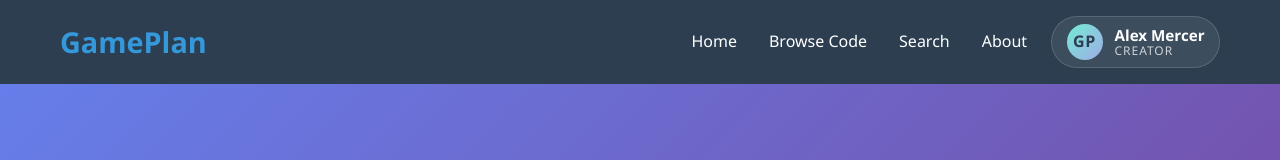
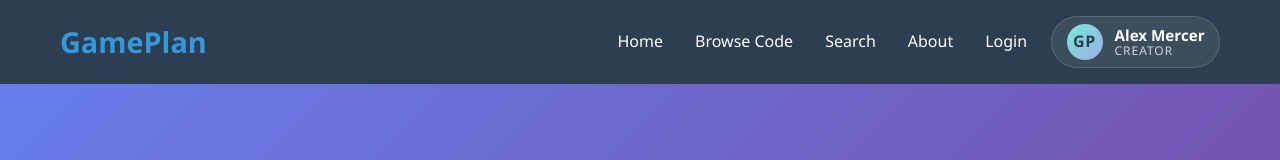
Before and after one commit to WSU-4110/GamePlan, a plain HTML site: page index.html in a window 1280 px wide. Shown: the top 160 px of the page. Drawn offline with nearby package versions, Linux system fonts and the light colour scheme; files whose address does not match are found by name.

Commit message:
Update index.html
Added login page to nav bar

```diff
--- a/index.html
+++ b/index.html
@@ -29,6 +29,9 @@
                         </li>
                         <li class="nav-item">
                             <a href="about.html" class="nav-link">About</a>
+                        </li>
+                        <li>
+                            <a href="login.html" class="nav-link">Login</a>
                         </li>
                     </ul>
                     <a class="nav-profile" href="profile.html">
```
